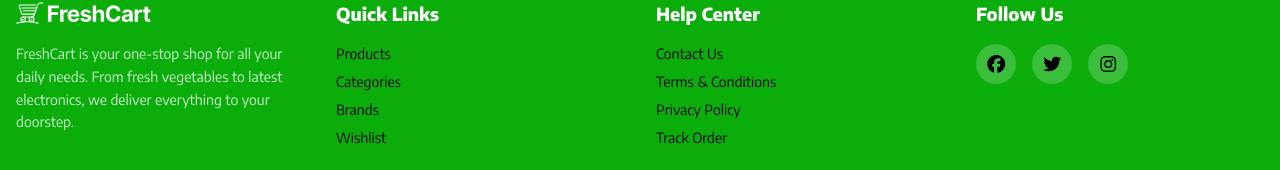
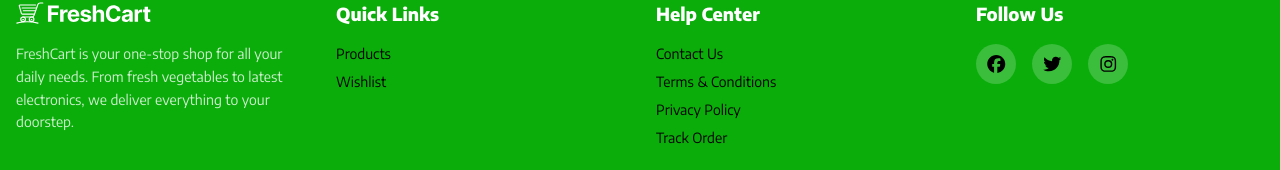
Before and after one commit to mohamedHossam120/E-commerce_BY_Next, a Next.js app: page / in a window 1280 px wide. Shown: the part 232-402 px from the top of the page. Built offline with nearby package versions, Linux system fonts and the light colour scheme; no server answers.

Commit message:
update8-project

```diff
--- a/src/app/_Component/Footer/Footer.tsx
+++ b/src/app/_Component/Footer/Footer.tsx
@@ -31,8 +31,6 @@
                         <h4 className="font-bold mb-4 text-lg">Quick Links</h4>
                         <ul className="space-y-2 text-sm">
                             <li><Link href="/products" className="hover:underline transition-all text-white/90">Products</Link></li>
-                            <li><Link href="/category" className="hover:underline transition-all text-white/90">Categories</Link></li>
-                            <li><Link href="/brands" className="hover:underline transition-all text-white/90">Brands</Link></li>
                             <li><Link href="/wishlist" className="hover:underline transition-all text-white/90">Wishlist</Link></li>
                         </ul>
                     </div>
```
